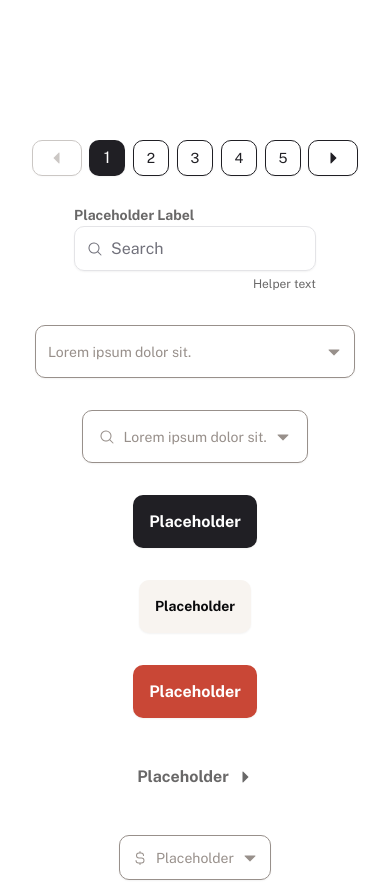
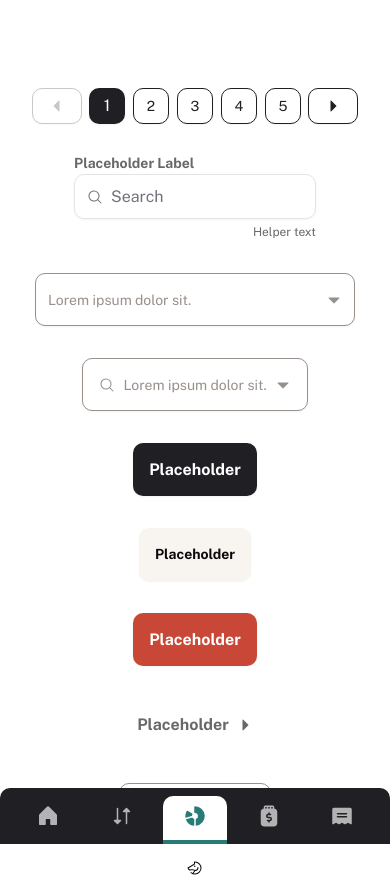
Before and after one commit to Aldi-H/personal-finance, a Next.js app: page / in a window 390 px wide. Shown: the top 882 px of the page. Built offline with nearby package versions, Linux system fonts and the light colour scheme.

Commit message:
feat: add PfBottomNav component for responsive navigation

```diff
--- a/src/app/page.tsx
+++ b/src/app/page.tsx
@@ -1,13 +1,18 @@
 "use client";
 
 import {
+  ArrowsDownUpIcon,
   CaretDownIcon,
   CaretRightIcon,
+  ChartDonutIcon,
   CubeIcon,
   CurrencyDollarSimpleIcon,
   HeartIcon,
   HorseIcon,
+  HouseIcon,
   MagnifyingGlassIcon,
+  ReceiptIcon,
+  TipJarIcon,
 } from "@phosphor-icons/react";
 import Image from "next/image";
 import { useState } from "react";
@@ -18,6 +23,7 @@ import { InputGroupAddon, InputGroupInput } from "@/components/ui/input-group";
 import PfCombobox from "@/components/pf-components/pf-combobox/pf-combobox";
 import PfDropdown from "@/components/pf-components/pf-dropdown/pf-dropdown";
 import PfInput from "@/components/pf-components/pf-input/pf-input";
+import PfBottomNav from "@/components/pf-components/pf-navigation-menu/pf-navigation-menu";
 import PfPagination from "@/components/pf-components/pf-pagination/pf-pagination";
 
 const items = [
@@ -31,13 +37,45 @@ const items = [
   },
 ];
 
+const navItems = [
+  {
+    label: "Overview",
+    href: "/overview",
+    icon: <HouseIcon size={24} weight="fill" />,
+  },
+  {
+    label: "Transactions",
+    href: "/transactions",
+    icon: <ArrowsDownUpIcon size={24} weight="fill" />,
+  },
+  {
+    label: "Budgets",
+    href: "/budgets",
+    icon: <ChartDonutIcon size={24} weight="fill" />,
+  },
+  {
+    label: "Pots",
+    href: "/pots",
+    icon: <TipJarIcon size={24} weight="fill" />,
+  },
+  {
+    label: "Recurring bills",
+    href: "/recurring-bills",
+    icon: <ReceiptIcon size={24} weight="fill" />,
+  },
+];
+
 export default function Home() {
   const [value, setValue] = useState("");
   const [page, setPage] = useState(1);
 
   return (
-    <div className="grid min-h-screen grid-rows-[20px_1fr_20px] items-center justify-items-center gap-16 p-8 pb-20 sm:p-20">
+    <div className="flex min-h-screen flex-col items-center justify-items-center gap-16 p-8 pb-20 sm:p-20">
       <main className="row-start-2 flex flex-col items-center gap-8 sm:items-start">
+        <div>
+          <PfBottomNav navItems={navItems} activePath="/budgets" />
+        </div>
+
         <div className="w-full">
           <PfPagination
             page={page}
--- /dev/null
+++ b/src/components/pf-components/pf-navigation-menu/pf-navigation-menu.tsx
@@ -0,0 +1,79 @@
+import { cn } from "@/lib/utils";
+import Link from "next/link";
+import React from "react";
+
+interface NavItem {
+  label: string;
+  href: string;
+  icon: React.ReactNode;
+}
+
+interface PfNavigationMenuProps {
+  navItems: NavItem[];
+  activePath: string;
+}
+
+const PfBottomNav = ({ navItems, activePath }: PfNavigationMenuProps) => {
+  return (
+    <nav className="fixed right-0 bottom-0 left-0 z-50">
+      {/* Tablet Version */}
+      <div className="hidden justify-between rounded-t-lg bg-shadow-grey px-10 pt-2 sm:flex lg:hidden">
+        {navItems.map((item) => {
+          const isActive = activePath === item.href;
+
+          return (
+            <Link
+              key={item.href}
+              href={item.href}
+              className={cn(
+                "text-preset-5 px-5 py-2 font-bold text-silver hover:text-white",
+                isActive &&
+                  "rounded-t-lg border-b-4 border-b-pine-blue bg-white text-pine-blue",
+              )}
+            >
+              <div
+                className={cn(
+                  "flex items-center justify-center gap-y-1",
+                  isActive && "text-pine-blue",
+                )}
+              >
+                {item.icon}
+              </div>
+              <span>{item.label}</span>
+            </Link>
+          );
+        })}
+      </div>
+
+      {/* Mobile Version */}
+      <div className="flex w-full justify-between rounded-t-lg bg-shadow-grey px-4 pt-2 sm:hidden">
+        {navItems.map((item) => {
+          const isActive = activePath === item.href;
+
+          return (
+            <Link
+              key={item.href}
+              href={item.href}
+              className={cn(
+                "flex flex-col items-center px-5 pt-2 pb-3 text-silver hover:text-white",
+                isActive &&
+                  "rounded-t-lg border-b-4 border-b-pine-blue bg-white text-pine-blue",
+              )}
+            >
+              <div
+                className={cn(
+                  "flex items-center justify-center",
+                  isActive && "text-pine-blue",
+                )}
+              >
+                {item.icon}
+              </div>
+            </Link>
+          );
+        })}
+      </div>
+    </nav>
+  );
+};
+
+export default PfBottomNav;
```
